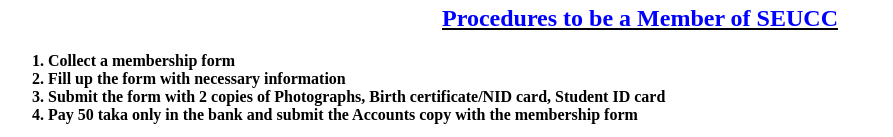
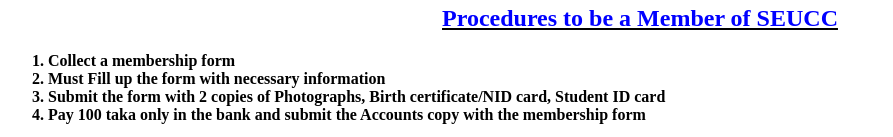
Before and after one commit to Safaeat/html, a plain HTML site: page index.html in a window 1280 px wide. Shown: the part 972-1109 px from the top of the page, without its empty margins (0-893 px from the left). Drawn offline with Linux system fonts and the light colour scheme.

Commit message:
correction

```diff
--- a/index.html
+++ b/index.html
@@ -125,9 +125,9 @@
 </h2>
 <ol type="1">
   <b><li>Collect a membership form </li></b>
-  <b><li>Fill up the form with necessary information</li></b>
+  <b><li>Must Fill up the form with necessary information</li></b>
   <b><li>Submit the form with <b>2 copies of Photographs, Birth certificate/NID card, Student ID card</b></li></b>
-  <b><li>Pay 50 taka only in the bank and submit the Accounts copy with the membership form</li></b>
+  <b><li>Pay 100 taka only in the bank and submit the Accounts copy with the membership form</li></b>
  </ol>
 
 </body>
```
